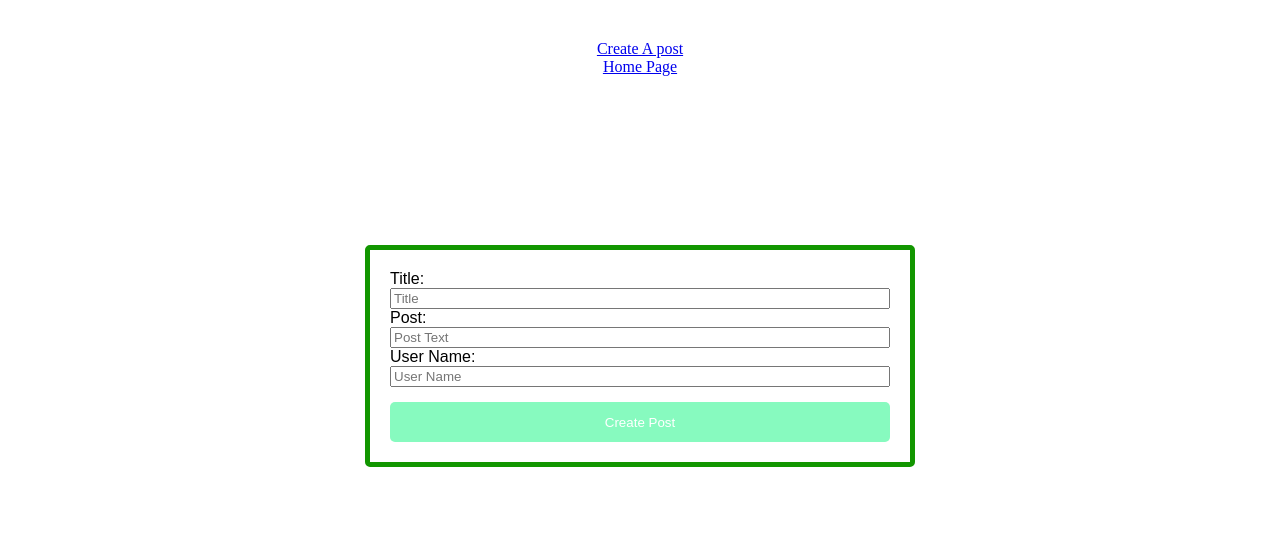
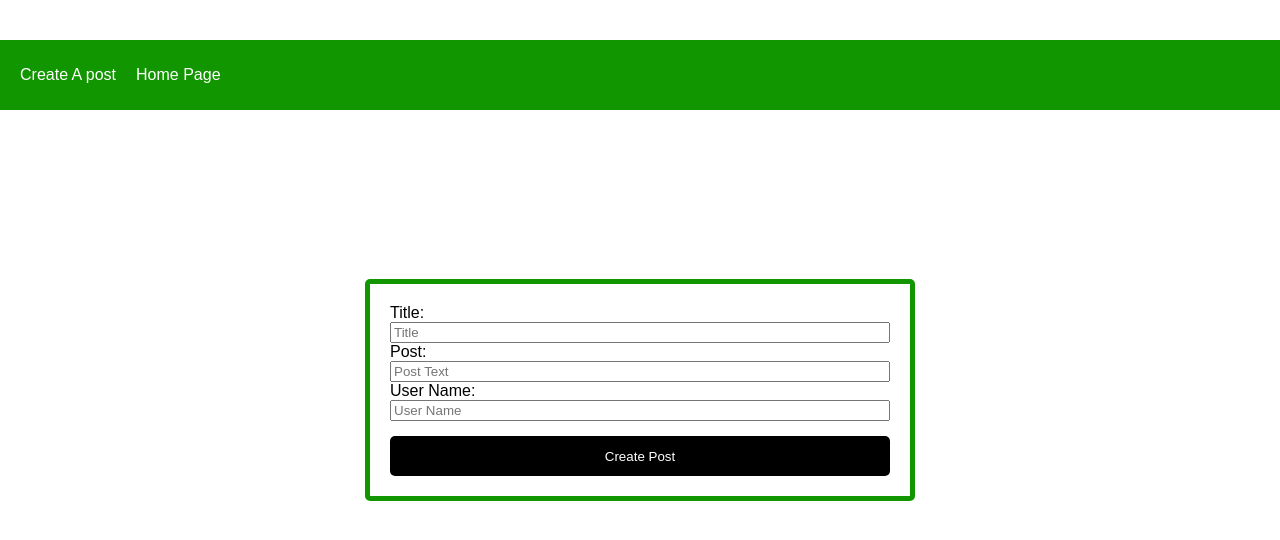
Before and after one commit to Pieter-BasdePotter/PB-leer-project_4, a React (Create React App) app in the folder client/: page /createpost in a window 1280 px wide. Shown: the top 540 px of the page. Built offline with nearby package versions, Linux system fonts and the light colour scheme.

Commit message:
second commit

```diff
--- a/client/src/App.css
+++ b/client/src/App.css
@@ -91,7 +91,7 @@ body {
   margin-top: 15px;
   height: 40px;
   border: none;
-  background-color: rgb(135, 250, 191);
+  background-color: rgb(0, 0, 0);
   border-radius: 5px;
   color: white;
 }
@@ -104,3 +104,21 @@ body {
 span {
   color: red;
 }
+
+/* NAVBAR */
+
+.navbar {
+  width: 100%;
+  height: 70px;
+  background-color: rgb(18, 150, 0);
+  display: flex;
+  align-items: center;
+  font-family: Arial, Helvetica, sans-serif;
+  align-self: stretch;
+}
+
+.navbar a {
+  margin-left: 20px;
+  text-decoration: none;
+  color: white;
+}
--- a/client/src/App.js
+++ b/client/src/App.js
@@ -1,19 +1,26 @@
 import './App.css';
-import {BrowserRouter as Router, Routes, Route, Link} from 'react-router-dom';
+import {BrowserRouter as Router, Route, Routes, Link} from 'react-router-dom';
 import Home from './pages/Home';
 import Createpost from './pages/CreatePost';
+import Post from './pages/Post';
 
 
 function App() {
-  return <div className="App">
+  return (
+    <div className="App">
       <Router>
+        <div className="navbar">
           <Link to="/createpost"> Create A post</Link>
           <Link to="/"> Home Page</Link>
+        </div>
         <Routes>
           <Route path="/" element={<Home />} />
-      <Route path="/createpost" element={<Createpost />} />
+          <Route path="/createpost" element={<Createpost/>} />
+          <Route path="/post/:id" element={<Post/>} />
         </Routes>
-  </Router></div>;
+      </Router>
+    </div>
+  );
 }
 
 export default App;
--- a/client/src/pages/Home.js
+++ b/client/src/pages/Home.js
@@ -1,9 +1,11 @@
 import React from 'react'
 import axios from "axios";
 import { useEffect, useState } from 'react';
+import { useNavigate } from 'react-router-dom';
 
 function Home() {
     const [listOfPosts, setListOfPosts] = useState([]);
+    const navigate = useNavigate();
 
   useEffect(() => {
     axios.get("http://localhost:3001/posts")
@@ -18,7 +20,7 @@ function Home() {
     <div>
       {listOfPosts.map((value) => {
         return (
-          <div className='post' key={value.id}>
+          <div className='post' onClick={() => {navigate(`/post/${value.id}`)}}>
             <div className='title'>{value.title}</div>
             <div className='body'>{value.postText}</div>
             <div className='footer'>{value.userName}</div>
--- /dev/null
+++ b/client/src/pages/Post.js
@@ -0,0 +1,9 @@
+import React from 'react'
+import { useParams } from 'react-router-dom';
+
+function Post() {
+    let { id } = useParams();
+  return <div>{id}</div>
+}
+
+export default Post
```
Lines whose indentation alone changed are shown as unchanged.
